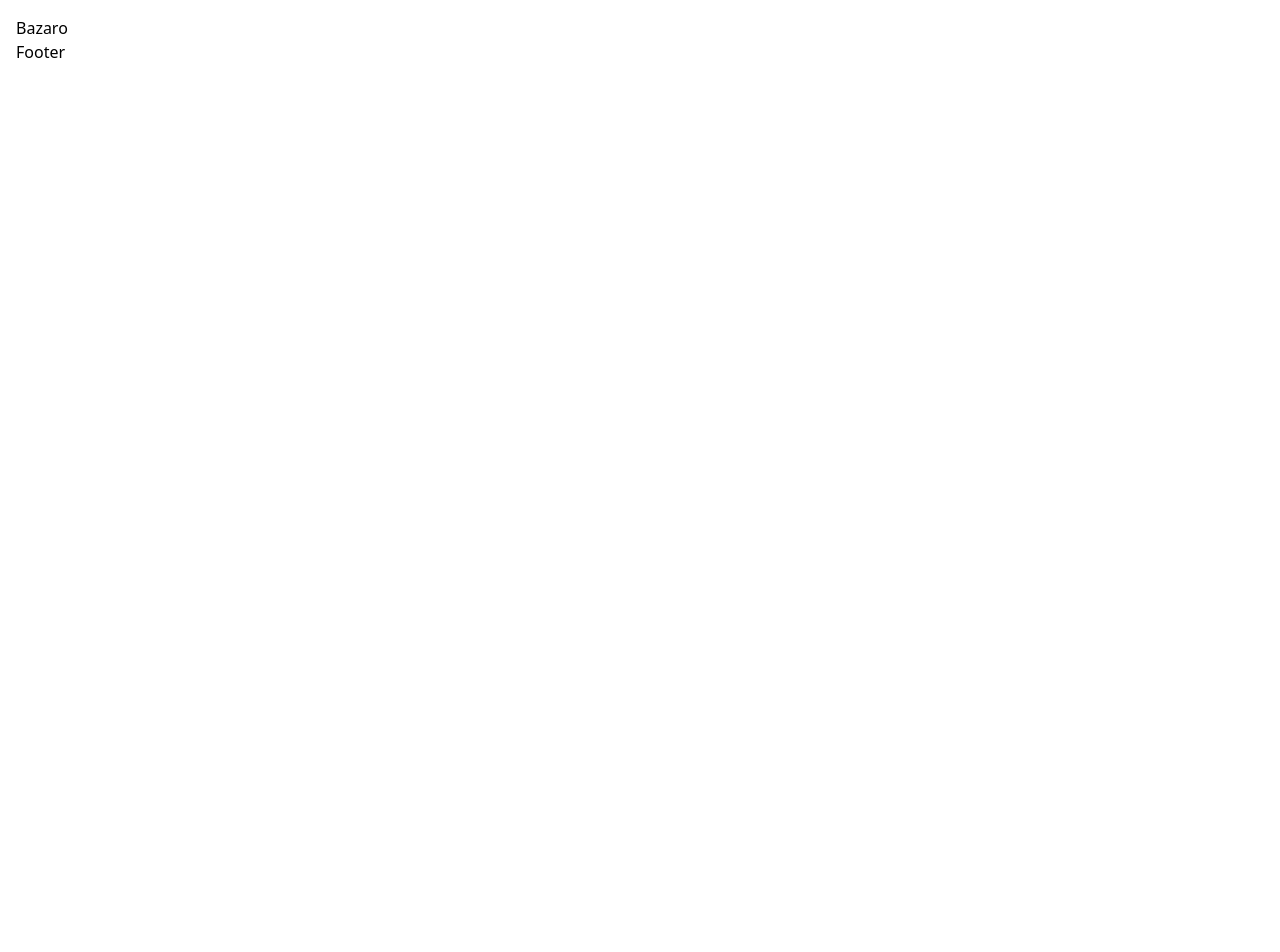
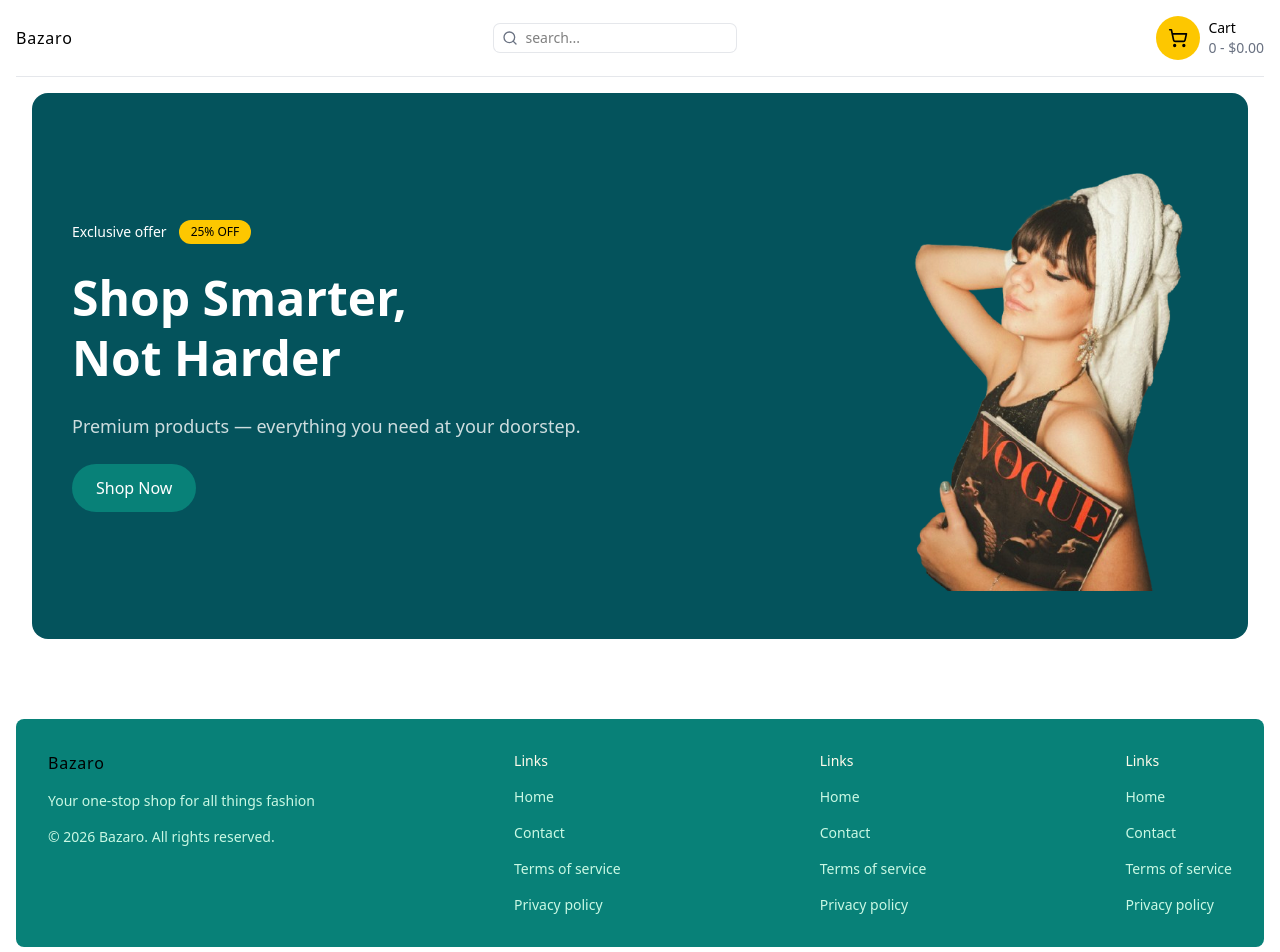
Before and after one commit to prajunbudathoki/Bazaro, a Next.js app: page / in a window 1280 px wide. Shown: the top 952 px of the page. Before the commit the page ends 800 px from the top, so only its background shows below. Built offline with nearby package versions, Linux system fonts and the light colour scheme.

Commit message:
feat: added navbar footer and hero section and global css

```diff
--- a/package.json
+++ b/package.json
@@ -8,6 +8,8 @@
     "start": "next start"
   },
   "dependencies": {
+    "lucide": "^0.577.0",
+    "lucide-react": "^0.577.0",
     "next": "16.2.1",
     "react": "19.2.4",
     "react-dom": "19.2.4"
--- a/src/app/globals.css
+++ b/src/app/globals.css
@@ -1 +1,7 @@
 @import "tailwindcss";
+
+:root {
+  --primary-color: #088178;
+  --hero-color: #04535c;
+  --text-color: #caf8e4;
+}
--- a/src/app/page.tsx
+++ b/src/app/page.tsx
@@ -2,8 +2,39 @@ import Image from "next/image";
 
 export default function Home() {
   return (
-    <div className="flex flex-col flex-1 items-center justify-center bg-zinc-50 font-sans dark:bg-black">
-     <h1 className="bg-red-500 w-full"></h1>
+    <div className="p-4">
+      <div className="bg-(--hero-color) w-full min-h-[10vh] rounded-2xl px-10 py-12 flex items-center justify-between">
+        <div className="max-w-xl space-y-6 text-white">
+          <div className="flex items-center gap-3">
+            <span className="text-sm font-medium">Exclusive offer</span>
+            <span className="bg-yellow-400 text-black text-xs px-3 py-1 rounded-full">
+              25% OFF
+            </span>
+          </div>
+
+          <h1 className="text-5xl font-bold leading-tight">
+            Shop Smarter,
+            <br />
+            Not Harder
+          </h1>
+          <p className="text-white/80 text-lg">
+            Premium products — everything you need at your doorstep.
+          </p>
+          <button className="flex items-center gap-2 bg-(--primary-color) text-white px-6 py-3 rounded-full font-medium hover:scale-105 transition">
+            Shop Now
+          </button>
+        </div>
+
+        <div className="hidden md:block">
+          <Image
+            src="/hero-img.png"
+            alt="hero"
+            width={300}
+            height={300}
+            className="object-cover"
+          />
+        </div>
+      </div>
     </div>
   );
 }
--- a/src/components/Footer.tsx
+++ b/src/components/Footer.tsx
@@ -1,6 +1,40 @@
+import Link from "next/link";
 
 export const Footer = () => {
   return (
-    <div>Footer</div>
-  )
-}
+    <div className="mt-16 flex flex-col items-center md:flex-row md:items-start md:justify-between bg-(--primary-color) p-8 rounded-lg">
+      <div className="flex flex-col gap-4 items-center md:items-start">
+        <Link href="/" className="flex items-center">
+          <h1 className="text-md font-medium tracking-wider">Bazaro</h1>
+        </Link>
+        <p className="text-sm text-(--text-color)">
+          Your one-stop shop for all things fashion
+        </p>
+        <p className="text-sm text-(--text-color)">
+          © 2026 Bazaro. All rights reserved.
+        </p>
+      </div>
+      <div className="flex flex-col gap-4 text-sm text-(--text-color) items-center md:items-start">
+        <p className="text-sm font-medium text-amber-50">Links</p>
+        <Link href={"/"}>Home</Link>
+        <Link href={"/"}>Contact</Link>
+        <Link href={"/"}>Terms of service</Link>
+        <Link href={"/"}>Privacy policy</Link>
+      </div>
+      <div className="flex flex-col gap-4 text-sm text-(--text-color) items-center md:items-start">
+        <p className="text-sm font-medium text-amber-50">Links</p>
+        <Link href={"/"}>Home</Link>
+        <Link href={"/"}>Contact</Link>
+        <Link href={"/"}>Terms of service</Link>
+        <Link href={"/"}>Privacy policy</Link>
+      </div>
+      <div className="flex flex-col gap-4 text-sm text-(--text-color) items-center md:items-start">
+        <p className="text-sm font-medium text-amber-50">Links</p>
+        <Link href={"/"}>Home</Link>
+        <Link href={"/"}>Contact</Link>
+        <Link href={"/"}>Terms of service</Link>
+        <Link href={"/"}>Privacy policy</Link>
+      </div>
+    </div>
+  );
+};
--- a/src/components/Navbar.tsx
+++ b/src/components/Navbar.tsx
@@ -1,11 +1,27 @@
 import Link from "next/link";
+import Searchbar from "./Searchbar";
+import { ShoppingCart } from "lucide-react";
 
 export default function Navbar() {
-    return (
-        <nav>
-           <Link href="/">
-            <h1>Bazaro</h1>
-           </Link>
-        </nav>
-    );
+  return (
+    <div className="flex items-center justify-between border-b border-gray-200 pb-4">
+      <Link href="/">
+        <h1 className="text-md font-medium tracking-wider">Bazaro</h1>
+      </Link>
+      <div className="flex items-center">
+        <Searchbar />
+      </div>
+      {/* cart icon */}
+      <div className="flex items-center gap-2">
+        {/* yellow cricle cart icon */}
+        <div className="bg-yellow-400 p-3 rounded-full flex items-center justify-center">
+          <ShoppingCart className="w-5 h-5 text-black" />
+        </div>
+        <div className="leading-tight">
+          <p className="text-sm font-light">Cart</p>
+          <p className="text-sm text-gray-500">0 - $0.00</p>
+        </div>
+      </div>
+    </div>
+  );
 }
--- /dev/null
+++ b/src/components/Searchbar.tsx
@@ -0,0 +1,17 @@
+import { Search } from "lucide-react";
+
+const Searchbar = () => {
+  return (
+    <div className="hidden sm:flex items-center gap-2 rounded-md ring-1 ring-gray-200 px-2 py-1">
+      <Search className="w-4 h-4 text-gray-500" />
+      <input
+        type="text"
+        id="search"
+        placeholder="search..."
+        className="text-sm outline-0"
+      />
+    </div>
+  );
+};
+
+export default Searchbar;
```
Also changed, not shown: public/hero-img.png (added), 1 other file (tests, documents, lock files or other folders).
